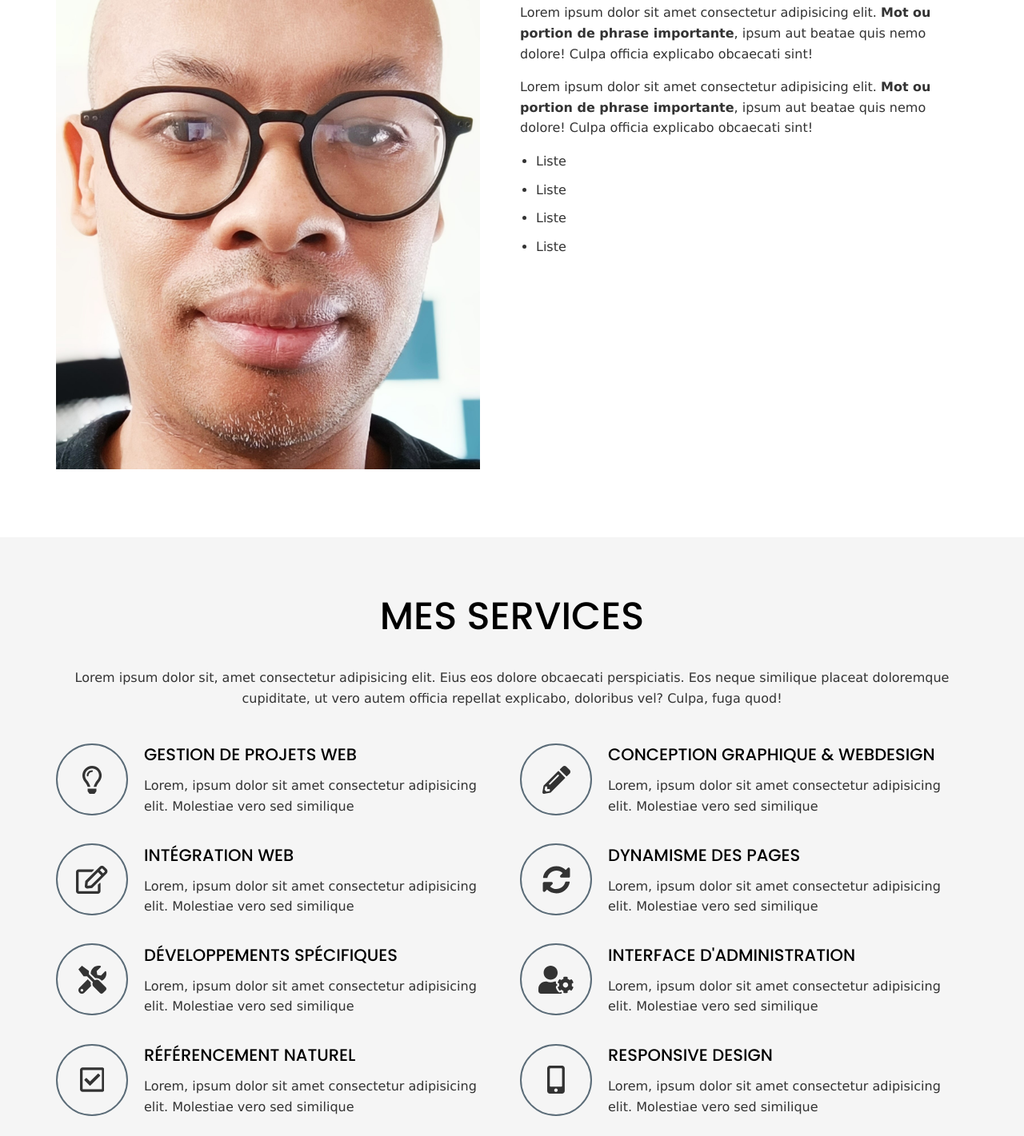
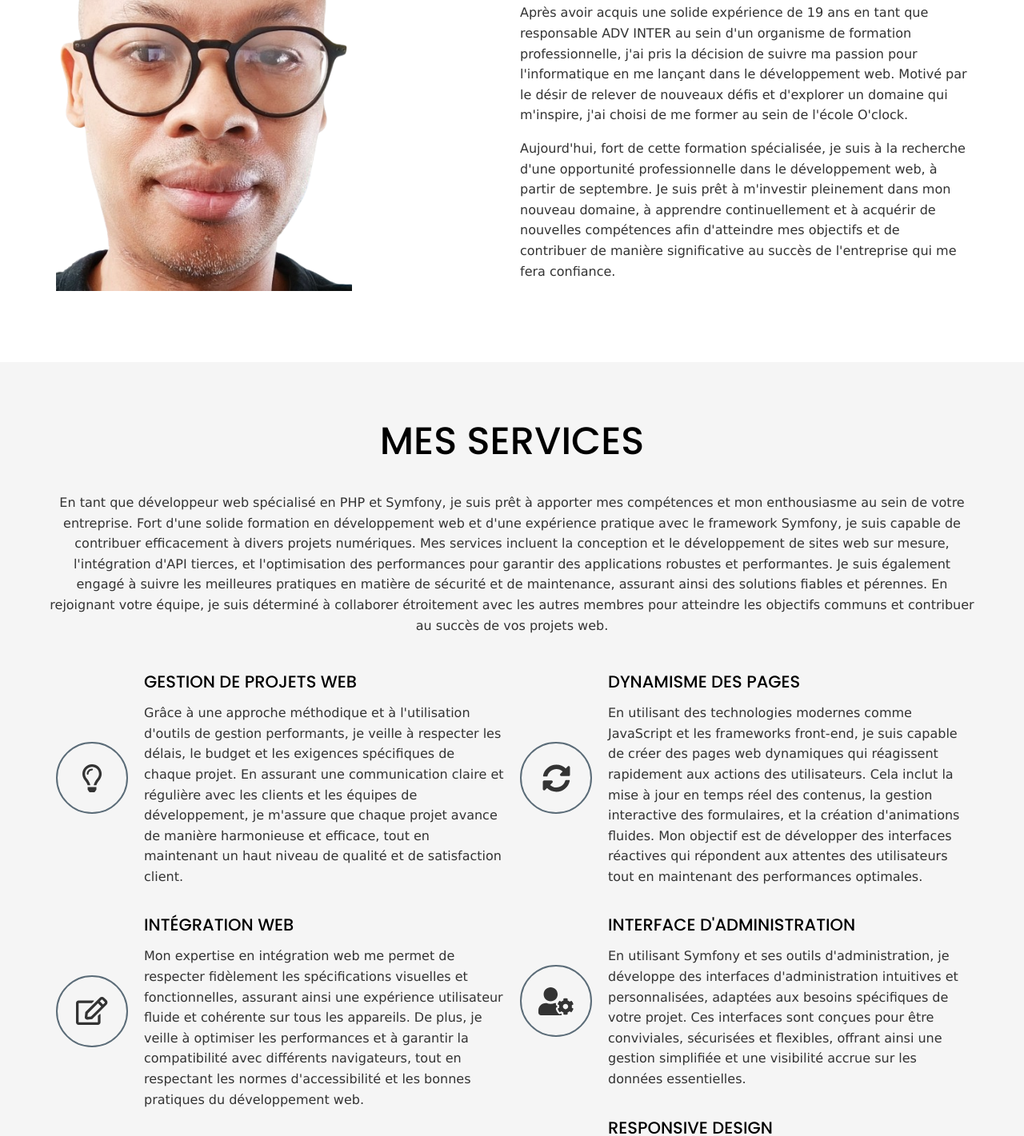
Before and after one commit to jpmayoute/jpmayoute.github.io, a plain HTML site: page index.html in a window 1280 px wide. Shown: the part 616-2037 px from the top of the page at 80% size. Drawn offline with Linux system fonts and the light colour scheme.

Commit message:
mise a jour portfolio

```diff
--- a/index.html
+++ b/index.html
@@ -4,7 +4,7 @@
   <meta charset="UTF-8">
   <meta http-equiv="X-UA-Compatible" content="IE=edge">
   <meta name="viewport" content="width=device-width, initial-scale=1.0">
-  <title>Jean-Philippe MAYOUTE - Developpeur WEB</title>
+  <title>Jean-Philippe MAYOUTE - Developpeur WEB Junior</title>
   <meta name="description" content="Portfolio de Jean-Philippe MAYOUTE - Développeur Web et Web mobile">
   <link rel="shortcut icon" href="./logo/favicon.ico" type="image/x-icon">
   <link rel="preconnect" href="https://fonts.googleapis.com">
@@ -31,52 +31,19 @@
           <li><a href="#services">Services</a></li>
           <li><a href="#skills">Compétences</a></li>
           <li><a href="#portfolio">Portfolio</a></li>
-          <li><a href="/blog">Blog</a></li>
+          <li><a href="./logo/Développeur Web 2024 VF.pdf">CV</a></li>
           <li><a href="#contact">Contact</a></li>
         </ul>
       </nav>
       <div class="right">
         <ul class="socials list-unstyled">
           <li>
-            <a href="https://google.fr" target="_blank">
-              <svg aria-hidden="true" class="icon facebook" focusable="false" data-prefix="fab" data-icon="facebook-f"
-                class="svg-inline--fa fa-facebook-f fa-w-10" role="img" xmlns="http://www.w3.org/2000/svg"
-                viewBox="0 0 320 512">
-                <path fill="currentColor"
-                  d="M279.14 288l14.22-92.66h-88.91v-60.13c0-25.35 12.42-50.06 52.24-50.06h40.42V6.26S260.43 0 225.36 0c-73.22 0-121.08 44.38-121.08 124.72v70.62H22.89V288h81.39v224h100.17V288z">
-                </path>
-              </svg>
-            </a>
-          </li>
-          <li>
-            <a href="https://google.fr">
+            <a href="https://linkedin.com/in/jean-philippe-mayoute">
               <svg aria-hidden="true" class="icon linkedin" focusable="false" data-prefix="fab" data-icon="linkedin-in"
                 class="svg-inline--fa fa-linkedin-in fa-w-14" role="img" xmlns="http://www.w3.org/2000/svg"
                 viewBox="0 0 448 512">
                 <path fill="currentColor"
                   d="M100.28 448H7.4V148.9h92.88zM53.79 108.1C24.09 108.1 0 83.5 0 53.8a53.79 53.79 0 0 1 107.58 0c0 29.7-24.1 54.3-53.79 54.3zM447.9 448h-92.68V302.4c0-34.7-.7-79.2-48.29-79.2-48.29 0-55.69 37.7-55.69 76.7V448h-92.78V148.9h89.08v40.8h1.3c12.4-23.5 42.69-48.3 87.88-48.3 94 0 111.28 61.9 111.28 142.3V448z">
-                </path>
-              </svg>
-            </a>
-          </li>
-          <li>
-            <a href="https://google.fr">
-              <svg aria-hidden="true" class="icon twitter" focusable="false" data-prefix="fab" data-icon="twitter"
-                class="svg-inline--fa fa-twitter fa-w-16" role="img" xmlns="http://www.w3.org/2000/svg"
-                viewBox="0 0 512 512">
-                <path fill="currentColor"
-                  d="M459.37 151.716c.325 4.548.325 9.097.325 13.645 0 138.72-105.583 298.558-298.558 298.558-59.452 0-114.68-17.219-161.137-47.106 8.447.974 16.568 1.299 25.34 1.299 49.055 0 94.213-16.568 130.274-44.832-46.132-.975-84.792-31.188-98.112-72.772 6.498.974 12.995 1.624 19.818 1.624 9.421 0 18.843-1.3 27.614-3.573-48.081-9.747-84.143-51.98-84.143-102.985v-1.299c13.969 7.797 30.214 12.67 47.431 13.319-28.264-18.843-46.781-51.005-46.781-87.391 0-19.492 5.197-37.36 14.294-52.954 51.655 63.675 129.3 105.258 216.365 109.807-1.624-7.797-2.599-15.918-2.599-24.04 0-57.828 46.782-104.934 104.934-104.934 30.213 0 57.502 12.67 76.67 33.137 23.715-4.548 46.456-13.32 66.599-25.34-7.798 24.366-24.366 44.833-46.132 57.827 21.117-2.273 41.584-8.122 60.426-16.243-14.292 20.791-32.161 39.308-52.628 54.253z">
-                </path>
-              </svg>
-            </a>
-          </li>
-          <li>
-            <a href="https://google.fr">
-              <svg aria-hidden="true" class="icon insta" focusable="false" data-prefix="fab" data-icon="instagram"
-                class="svg-inline--fa fa-instagram fa-w-14" role="img" xmlns="http://www.w3.org/2000/svg"
-                viewBox="0 0 448 512">
-                <path fill="currentColor"
-                  d="M224.1 141c-63.6 0-114.9 51.3-114.9 114.9s51.3 114.9 114.9 114.9S339 319.5 339 255.9 287.7 141 224.1 141zm0 189.6c-41.1 0-74.7-33.5-74.7-74.7s33.5-74.7 74.7-74.7 74.7 33.5 74.7 74.7-33.6 74.7-74.7 74.7zm146.4-194.3c0 14.9-12 26.8-26.8 26.8-14.9 0-26.8-12-26.8-26.8s12-26.8 26.8-26.8 26.8 12 26.8 26.8zm76.1 27.2c-1.7-35.9-9.9-67.7-36.2-93.9-26.2-26.2-58-34.4-93.9-36.2-37-2.1-147.9-2.1-184.9 0-35.8 1.7-67.6 9.9-93.9 36.1s-34.4 58-36.2 93.9c-2.1 37-2.1 147.9 0 184.9 1.7 35.9 9.9 67.7 36.2 93.9s58 34.4 93.9 36.2c37 2.1 147.9 2.1 184.9 0 35.9-1.7 67.7-9.9 93.9-36.2 26.2-26.2 34.4-58 36.2-93.9 2.1-37 2.1-147.8 0-184.8zM398.8 388c-7.8 19.6-22.9 34.7-42.6 42.6-29.5 11.7-99.5 9-132.1 9s-102.7 2.6-132.1-9c-19.6-7.8-34.7-22.9-42.6-42.6-11.7-29.5-9-99.5-9-132.1s-2.6-102.7 9-132.1c7.8-19.6 22.9-34.7 42.6-42.6 29.5-11.7 99.5-9 132.1-9s102.7-2.6 132.1 9c19.6 7.8 34.7 22.9 42.6 42.6 11.7 29.5 9 99.5 9 132.1s2.7 102.7-9 132.1z">
                 </path>
               </svg>
             </a>
@@ -91,9 +58,9 @@
     <div class="container">
       <div class="grid">
         <div class="hero__item left">
-          <span>Développeur Web</span>
-          <h1 class="title">Hello, Je suis Jean-Philippe MAYOUTE de Nantes</h1>
-          <p>Lorem ipsum dolor sit amet consectetur adipisicing elit.</p>
+          <span>Développeur Web full stack spécialité PHP/SYMFONY</span>
+          <h1 class="title">Jean-Philippe MAYOUTE de Nantes</h1>
+          <p>Disponible à partir de septembre 2024.</p>
         </div>
         <div class="hero__item right">
           <div class="hero__avatar">
@@ -108,26 +75,16 @@
     <div class="container">
       <div class="grid">
         <div class="grid__item">
-          <img src="./logo/photo.jpg" width="560" height="453" loading="lazy"
+          <img src="./logo/1708422173728__2_-removebg-preview.png" width="400" height="400" loading="lazy"
             alt="John Doe - Développeur web freelance">
         </div>
         <div class="grid__item">
           <h2 class="section-title">A propos</h2>
           <h3>Qui suis-je</h3>
-          <p>Lorem ipsum dolor sit amet consectetur adipisicing elit. <strong>Mot ou portion de phrase
-              importante</strong>, ipsum aut
-            beatae quis nemo dolore! Culpa officia explicabo obcaecati sint!
+          <p>Après avoir acquis une solide expérience de 19 ans en tant que responsable ADV INTER au sein d'un organisme de formation professionnelle, j'ai pris la décision de suivre ma passion pour l'informatique en me lançant dans le développement web. Motivé par le désir de relever de nouveaux défis et d'explorer un domaine qui m'inspire, j'ai choisi de me former au sein de l'école O'clock.
           </p>
-          <p>Lorem ipsum dolor sit amet consectetur adipisicing elit. <strong>Mot ou portion de phrase
-              importante</strong>, ipsum aut
-            beatae quis nemo dolore! Culpa officia explicabo obcaecati sint!
+          <p>Aujourd'hui, fort de cette formation spécialisée, je suis à la recherche d'une opportunité professionnelle dans le développement web, à partir de septembre. Je suis prêt à m'investir pleinement dans mon nouveau domaine, à apprendre continuellement et à acquérir de nouvelles compétences afin d'atteindre mes objectifs et de contribuer de manière significative au succès de l'entreprise qui me fera confiance.
           </p>
-          <ul>
-            <li>Liste</li>
-            <li>Liste</li>
-            <li>Liste</li>
-            <li>Liste</li>
-          </ul>
         </div>
       </div>
     </div>
@@ -136,9 +93,7 @@
     <div class="container">
       <div class="section-header">
         <h2 class="section-title">Mes services</h2>
-        <p>Lorem ipsum dolor sit, amet consectetur adipisicing elit. Eius eos dolore obcaecati perspiciatis. Eos neque
-          similique placeat doloremque cupiditate, ut vero autem officia repellat explicabo, doloribus vel? Culpa, fuga
-          quod!</p>
+        <p>En tant que développeur web spécialisé en PHP et Symfony, je suis prêt à apporter mes compétences et mon enthousiasme au sein de votre entreprise. Fort d'une solide formation en développement web et d'une expérience pratique avec le framework Symfony, je suis capable de contribuer efficacement à divers projets numériques. Mes services incluent la conception et le développement de sites web sur mesure, l'intégration d'API tierces, et l'optimisation des performances pour garantir des applications robustes et performantes. Je suis également engagé à suivre les meilleures pratiques en matière de sécurité et de maintenance, assurant ainsi des solutions fiables et pérennes. En rejoignant votre équipe, je suis déterminé à collaborer étroitement avec les autres membres pour atteindre les objectifs communs et contribuer au succès de vos projets web.</p>
       </div>
       <div class="grid">
         <div class="grid__item">
@@ -155,8 +110,7 @@
             <div class="service__content">
               <h3>GESTION DE PROJETS WEB</h3>
               <p>
-                Lorem, ipsum dolor sit amet consectetur adipisicing elit.
-                Molestiae vero sed similique
+                Grâce à une approche méthodique et à l'utilisation d'outils de gestion performants, je veille à respecter les délais, le budget et les exigences spécifiques de chaque projet. En assurant une communication claire et régulière avec les clients et les équipes de développement, je m'assure que chaque projet avance de manière harmonieuse et efficace, tout en maintenant un haut niveau de qualité et de satisfaction client.
               </p>
             </div>
           </div>
@@ -174,8 +128,7 @@
             <div class="service__content">
               <h3>INTÉGRATION WEB</h3>
               <p>
-                Lorem, ipsum dolor sit amet consectetur adipisicing elit.
-                Molestiae vero sed similique
+                Mon expertise en intégration web me permet de respecter fidèlement les spécifications visuelles et fonctionnelles, assurant ainsi une expérience utilisateur fluide et cohérente sur tous les appareils. De plus, je veille à optimiser les performances et à garantir la compatibilité avec différents navigateurs, tout en respectant les normes d'accessibilité et les bonnes pratiques du développement web.
               </p>
             </div>
           </div>
@@ -193,50 +146,13 @@
             <div class="service__content">
               <h3>DÉVELOPPEMENTS SPÉCIFIQUES</h3>
               <p>
-                Lorem, ipsum dolor sit amet consectetur adipisicing elit.
-                Molestiae vero sed similique
+                Grâce à ma maîtrise de PHP et Symfony, je suis capable de concevoir et de mettre en œuvre des fonctionnalités sur mesure qui s'intègrent parfaitement à l'architecture existante de votre application. Que ce soit pour le développement de modules personnalisés, l'automatisation de processus métiers ou l'intégration d'API spécifiques, j'apporte des solutions innovantes et adaptées à vos exigences. Mon approche rigoureuse et ma capacité à résoudre des problèmes techniques complexes garantissent des résultats performants et fiables, alignés avec vos objectifs stratégiques.
               </p>
             </div>
           </div>
 
-          <div class="service">
-            <div class="service__icon">
-              <svg aria-hidden="true" focusable="false" data-prefix="far" data-icon="check-square"
-                class="svg-inline--fa fa-check-square fa-w-14" role="img" xmlns="http://www.w3.org/2000/svg"
-                viewBox="0 0 448 512">
-                <path fill="currentColor"
-                  d="M400 32H48C21.49 32 0 53.49 0 80v352c0 26.51 21.49 48 48 48h352c26.51 0 48-21.49 48-48V80c0-26.51-21.49-48-48-48zm0 400H48V80h352v352zm-35.864-241.724L191.547 361.48c-4.705 4.667-12.303 4.637-16.97-.068l-90.781-91.516c-4.667-4.705-4.637-12.303.069-16.971l22.719-22.536c4.705-4.667 12.303-4.637 16.97.069l59.792 60.277 141.352-140.216c4.705-4.667 12.303-4.637 16.97.068l22.536 22.718c4.667 4.706 4.637 12.304-.068 16.971z">
-                </path>
-              </svg>
-            </div>
-            <div class="service__content">
-              <h3>RÉFÉRENCEMENT NATUREL</h3>
-              <p>
-                Lorem, ipsum dolor sit amet consectetur adipisicing elit.
-                Molestiae vero sed similique
-              </p>
-            </div>
-          </div>
         </div>
         <div class="grid__item">
-          <div class="service">
-            <div class="service__icon">
-              <svg aria-hidden="true" focusable="false" data-prefix="fas" data-icon="pencil-alt"
-                class="svg-inline--fa fa-pencil-alt fa-w-16" role="img" xmlns="http://www.w3.org/2000/svg"
-                viewBox="0 0 512 512">
-                <path fill="currentColor"
-                  d="M497.9 142.1l-46.1 46.1c-4.7 4.7-12.3 4.7-17 0l-111-111c-4.7-4.7-4.7-12.3 0-17l46.1-46.1c18.7-18.7 49.1-18.7 67.9 0l60.1 60.1c18.8 18.7 18.8 49.1 0 67.9zM284.2 99.8L21.6 362.4.4 483.9c-2.9 16.4 11.4 30.6 27.8 27.8l121.5-21.3 262.6-262.6c4.7-4.7 4.7-12.3 0-17l-111-111c-4.8-4.7-12.4-4.7-17.1 0zM124.1 339.9c-5.5-5.5-5.5-14.3 0-19.8l154-154c5.5-5.5 14.3-5.5 19.8 0s5.5 14.3 0 19.8l-154 154c-5.5 5.5-14.3 5.5-19.8 0zM88 424h48v36.3l-64.5 11.3-31.1-31.1L51.7 376H88v48z">
-                </path>
-              </svg>
-            </div>
-            <div class="service__content">
-              <h3>CONCEPTION GRAPHIQUE & WEBDESIGN</h3>
-              <p>
-                Lorem, ipsum dolor sit amet consectetur adipisicing elit.
-                Molestiae vero sed similique
-              </p>
-            </div>
-          </div>
 
           <div class="service">
             <div class="service__icon">
@@ -251,8 +167,7 @@
             <div class="service__content">
               <h3>DYNAMISME DES PAGES</h3>
               <p>
-                Lorem, ipsum dolor sit amet consectetur adipisicing elit.
-                Molestiae vero sed similique
+                En utilisant des technologies modernes comme JavaScript et les frameworks front-end, je suis capable de créer des pages web dynamiques qui réagissent rapidement aux actions des utilisateurs. Cela inclut la mise à jour en temps réel des contenus, la gestion interactive des formulaires, et la création d'animations fluides. Mon objectif est de développer des interfaces réactives qui répondent aux attentes des utilisateurs tout en maintenant des performances optimales.
               </p>
             </div>
           </div>
@@ -270,8 +185,7 @@
             <div class="service__content">
               <h3>INTERFACE D'ADMINISTRATION</h3>
               <p>
-                Lorem, ipsum dolor sit amet consectetur adipisicing elit.
-                Molestiae vero sed similique
+                En utilisant Symfony et ses outils d'administration, je développe des interfaces d'administration intuitives et personnalisées, adaptées aux besoins spécifiques de votre projet. Ces interfaces sont conçues pour être conviviales, sécurisées et flexibles, offrant ainsi une gestion simplifiée et une visibilité accrue sur les données essentielles.
               </p>
             </div>
           </div>
@@ -289,8 +203,7 @@
             <div class="service__content">
               <h3>RESPONSIVE DESIGN</h3>
               <p>
-                Lorem, ipsum dolor sit amet consectetur adipisicing elit.
-                Molestiae vero sed similique
+                En utilisant des techniques de design adaptatif et des frameworks comme Bootstrap, je crée des sites web qui s'ajustent automatiquement à la taille et à la résolution de l'écran. Cela assure une navigation fluide et agréable, quelle que soit la plateforme utilisée. Mon approche du responsive design inclut des tests rigoureux et des ajustements précis pour garantir que chaque élément visuel et fonctionnel reste cohérent et performant, contribuant ainsi à une satisfaction utilisateur maximale
               </p>
             </div>
           </div>
```
Also changed, not shown: logo/1708422173728__2_-removebg-preview.png (added), 1 other file.
